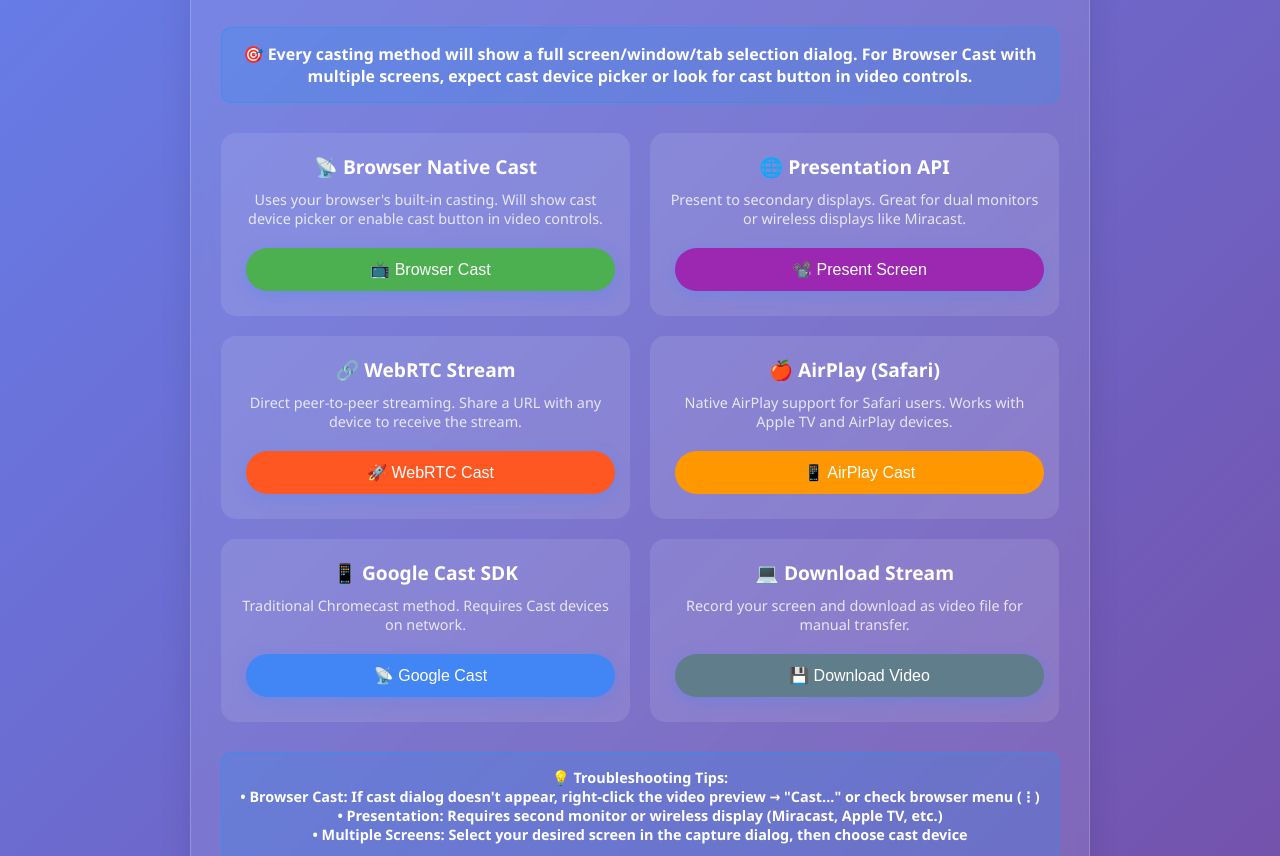
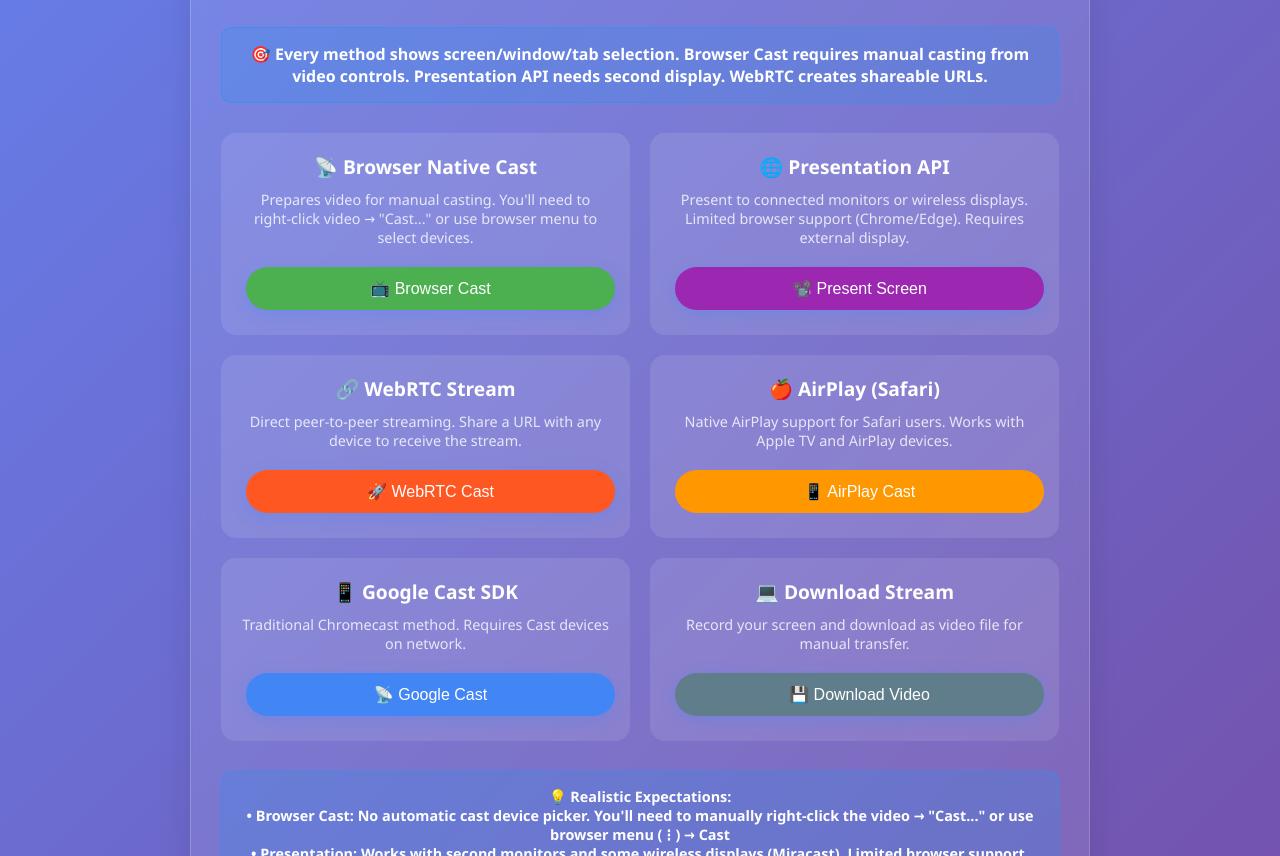
Before and after one commit to mmgt2005/universalcasting, a plain HTML site: page index.html in a window 1280 px wide. Shown: the part 136-992 px from the top of the page. Drawn offline with Linux system fonts and the light colour scheme.

Commit message:
Update index.html 1016251442

```diff
--- a/index.html
+++ b/index.html
@@ -222,13 +222,13 @@
         <h1>🎭 Universal Screen Cast</h1>
 
         <div id="status" class="status info">
-            🎯 Every casting method will show a full screen/window/tab selection dialog. For Browser Cast with multiple screens, expect cast device picker or look for cast button in video controls.
+            🎯 Every method shows screen/window/tab selection. Browser Cast requires manual casting from video controls. Presentation API needs second display. WebRTC creates shareable URLs.
         </div>
 
         <div class="cast-methods">
             <div class="cast-method">
                 <div class="method-title">📡 Browser Native Cast</div>
-                <div class="method-description">Uses your browser's built-in casting. Will show cast device picker or enable cast button in video controls.</div>
+                <div class="method-description">Prepares video for manual casting. You'll need to right-click video → "Cast..." or use browser menu to select devices.</div>
                 <button id="nativeCastButton" class="cast-button native">
                     📺 Browser Cast
                 </button>
@@ -236,7 +236,7 @@
 
             <div class="cast-method">
                 <div class="method-title">🌐 Presentation API</div>
-                <div class="method-description">Present to secondary displays. Great for dual monitors or wireless displays like Miracast.</div>
+                <div class="method-description">Present to connected monitors or wireless displays. Limited browser support (Chrome/Edge). Requires external display.</div>
                 <button id="presentationButton" class="cast-button presentation">
                     📽️ Present Screen
                 </button>
@@ -276,10 +276,11 @@
         </div>
 
         <div class="status info" style="margin: 20px 0; font-size: 0.9em;">
-            <strong>💡 Troubleshooting Tips:</strong><br>
-            • <strong>Browser Cast:</strong> If cast dialog doesn't appear, right-click the video preview → "Cast..." or check browser menu (⋮)<br>
-            • <strong>Presentation:</strong> Requires second monitor or wireless display (Miracast, Apple TV, etc.)<br>
-            • <strong>Multiple Screens:</strong> Select your desired screen in the capture dialog, then choose cast device
+            <strong>💡 Realistic Expectations:</strong><br>
+            • <strong>Browser Cast:</strong> No automatic cast device picker. You'll need to manually right-click the video → "Cast..." or use browser menu (⋮) → Cast<br>
+            • <strong>Presentation:</strong> Works with second monitors and some wireless displays (Miracast). Limited browser support.<br>
+            • <strong>Most Reliable:</strong> WebRTC Stream creates a shareable URL that works on any device<br>
+            • <strong>Alternative:</strong> Download method creates a video file you can transfer manually
         </div>
 
         <div class="settings-panel">
@@ -830,12 +831,12 @@
 
         // Initialize when page loads
         document.addEventListener('DOMContentLoaded', () => {
-            // Check if this is a presentation receiver
-            initializePresentationReceiver();
+            // Check if this is a presentation display
+            initializePresentationDisplay();
 
-            // Only initialize controls if not in receiver mode
+            // Only initialize controls if not in display mode
             const urlParams = new URLSearchParams(window.location.search);
-            if (urlParams.get('mode') !== 'receiver') {
+            if (urlParams.get('display') !== 'true') {
                 initializeControls();
             }
         });
```
